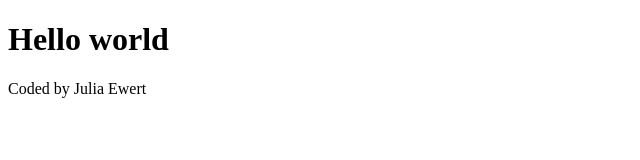
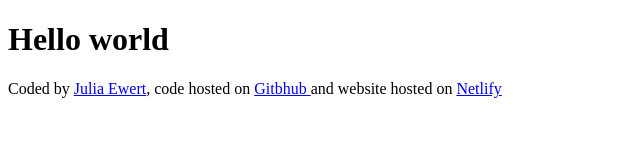
Before and after one commit to Ailujita/Weather-App, a plain HTML site: page index.html in a window 1280 px wide. Shown: the whole page, without its empty margins (0-640 px from the left). Drawn offline with Linux system fonts and the light colour scheme.

Commit message:
added links to the footer

```diff
--- a/index.html
+++ b/index.html
@@ -8,5 +8,16 @@
   <body>
     <h1>Hello world</h1>
   </body>
-  <footer>Coded by Julia Ewert</footer>
+  <footer>
+    Coded by
+    <a href="https://github.com/Ailujita" target="_blank">Julia Ewert</a>, code
+    hosted on
+    <a href="https://github.com/Ailujita/Weather-App" target="_blank">
+      Gitbhub
+    </a>
+    and website hosted on
+    <a href="https://shecodes-wetter-app.netlify.app/" target="_blank"
+      >Netlify</a
+    >
+  </footer>
 </html>
```
